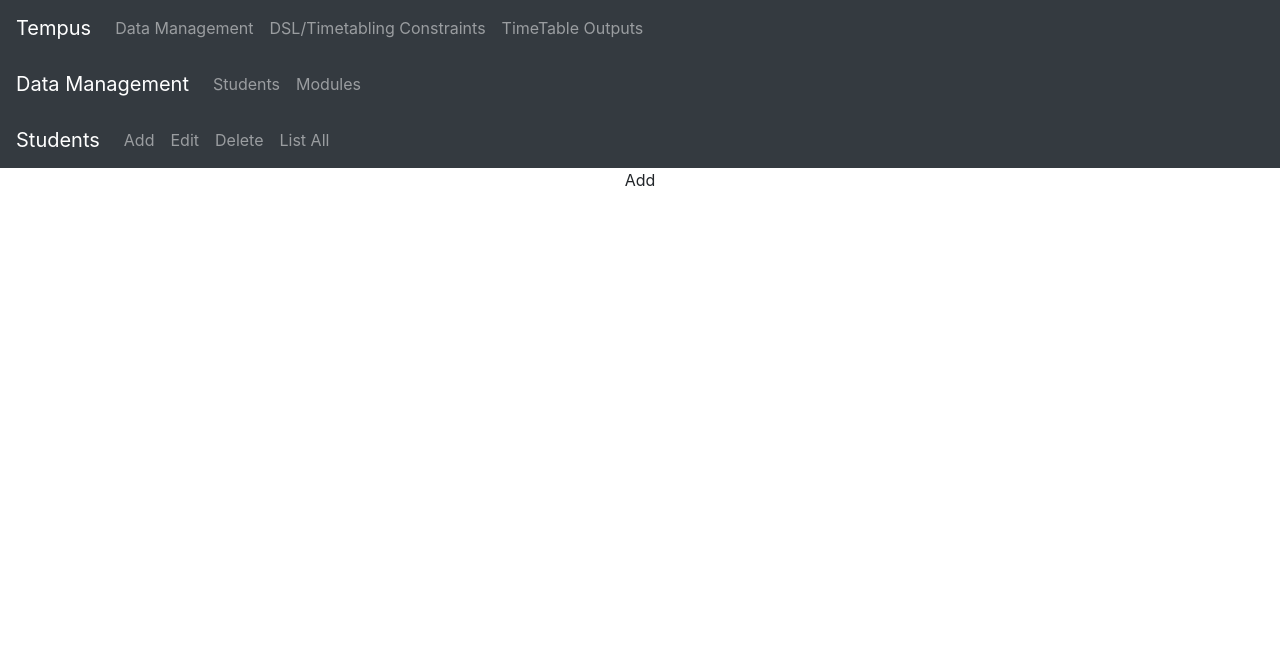
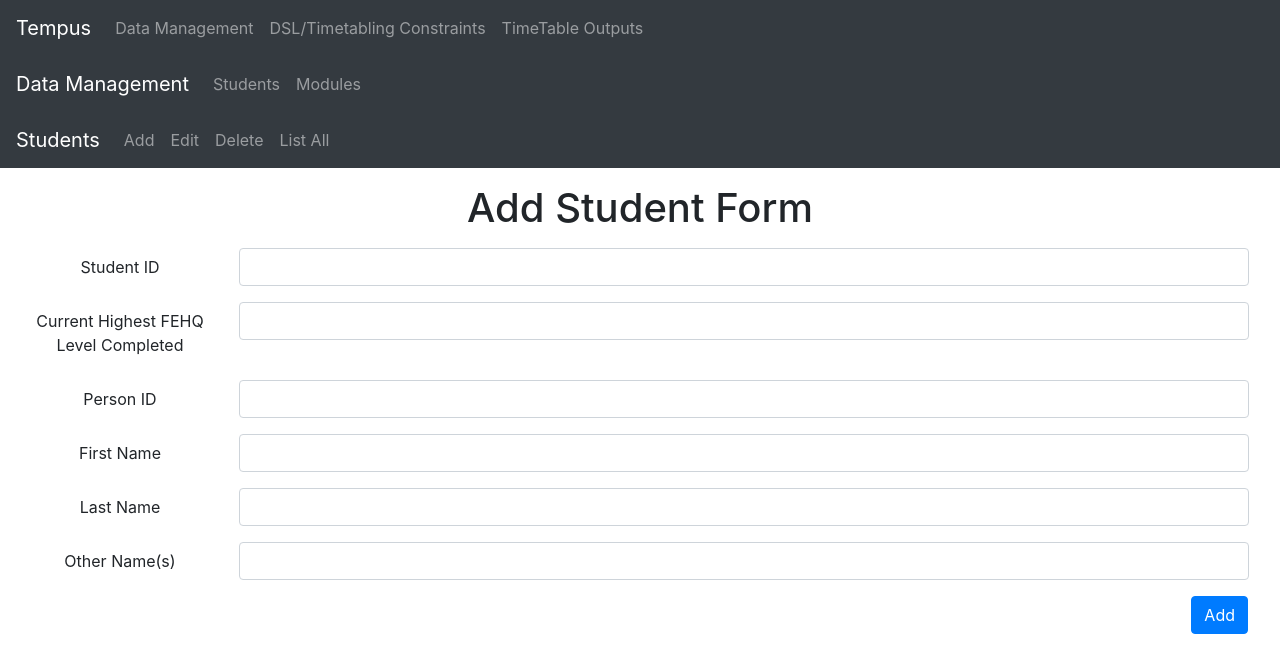
Before and after one commit to ASEGroup1/Tempus, a React (Create React App) app in the folder frontend/: page /dataManagement/students/add in a window 1280 px wide. Shown: the top 672 px of the page. Built offline with nearby package versions, Linux system fonts and the light colour scheme.

Commit message:
Added form for Student

```diff
--- a/frontend/src/App.css
+++ b/frontend/src/App.css
@@ -31,3 +31,16 @@
         transform: rotate(360deg);
     }
 }
+
+.form-group {
+    margin: 1rem;
+}
+
+.float-right{
+    float: right !important;
+    margin-right: 2rem;
+}
+
+h1{
+    margin: 1rem;
+}
--- a/frontend/src/views/dataManagement/Students/Add.js
+++ b/frontend/src/views/dataManagement/Students/Add.js
@@ -1,7 +1,54 @@
 import React from "react";
+import Form from "react-bootstrap/Form";
+import Row from "react-bootstrap/Row";
+import Col from "react-bootstrap/Col";
+import Button from "react-bootstrap/Button";
 
 export class Add extends React.Component {
 	render() {
-		return <p>Add</p>;
+		return (
+			<div>
+				<h1>Add Student Form</h1>
+				<Form>
+					<Form.Group as={Row} controlID="studentID">
+						<Form.Label column sm={2}>Student ID</Form.Label>
+						<Col sm={10}>
+						<Form.Control type="number"/>
+						</Col>
+					</Form.Group>
+					<Form.Group as={Row} controlID="currentFehqLevelCompleted">
+						<Form.Label column sm={2}>Current Highest FEHQ Level Completed</Form.Label>
+						<Col sm={10}>
+							<Form.Control type="number"/>
+						</Col>
+					</Form.Group>
+					<Form.Group as={Row} controlID="personID">
+						<Form.Label column sm={2}>Person ID</Form.Label>
+						<Col sm={10}>
+							<Form.Control type="number"/>
+						</Col>
+					</Form.Group>
+					<Form.Group as={Row} controlID="firstName">
+						<Form.Label column sm={2}>First Name</Form.Label>
+						<Col sm={10}>
+							<Form.Control type="text"/>
+						</Col>
+					</Form.Group>
+					<Form.Group as={Row} controlID="lastName">
+						<Form.Label column sm={2}>Last Name</Form.Label>
+						<Col sm={10}>
+							<Form.Control type="text"/>
+						</Col>
+					</Form.Group>
+					<Form.Group as={Row} controlID="otherNames">
+						<Form.Label column sm={2}>Other Name(s)</Form.Label>
+						<Col sm={10}>
+							<Form.Control type="text"/>
+						</Col>
+					</Form.Group>
+							<Button type="submit" className="float-right">Add</Button>
+				</Form>
+			</div>
+		);
 	}
 }
```
